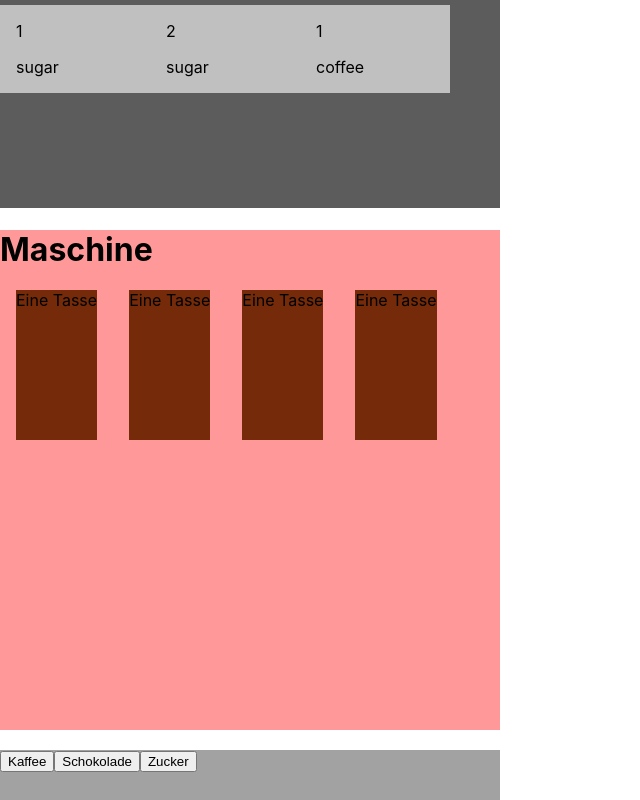
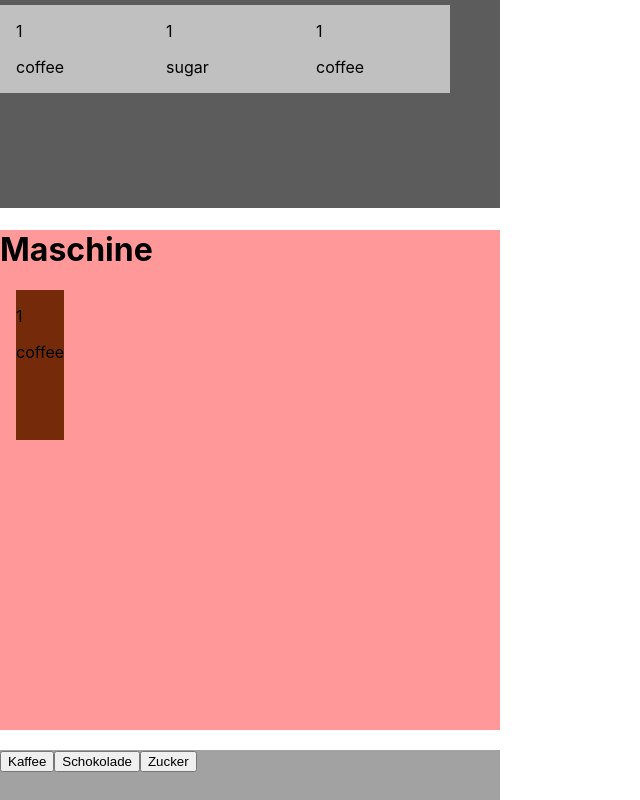
Before and after one commit to devolt5/brewing, a React (Create React App) app: page / in a window 1280 px wide. Both pictures are taken after a click on the button "Kaffee". Shown: the part 113-913 px from the top of the page, without its empty margins (0-640 px from the left). Built offline with nearby package versions, Linux system fonts and the light colour scheme.

Commit message:
Add clickhandler for controls

```diff
--- a/src/App.js
+++ b/src/App.js
@@ -6,13 +6,13 @@ import "./App.css";
 
 function App() {
   const [todos, setTodos] = useState([]);
+  const [cups, setCups] = useState([]);
   const todoLength = 3;
 
   useEffect(() => {
     let i = 0;
     while (i < todoLength) {
       setTodos(todos => {
-        console.log([...todos, randomizer()]);
         return [...todos, randomizer()];
       });
       i++;
@@ -29,12 +29,26 @@ function App() {
     };
   };
 
+  const handleClick = type => {
+    if (cups.length < 4) {
+      setCups(cups => {
+        return [
+          ...cups,
+          {
+            quantity: 1,
+            type: type
+          }
+        ];
+      });
+    }
+  };
+
   return (
     <React.Fragment>
       <Todolist todos={todos} />
-      <Coffeemachine />
+      <Coffeemachine cups={cups} />
       <br />
-      <Controlpanel />
+      <Controlpanel handleClick={handleClick} />
     </React.Fragment>
   );
 }
--- a/src/components/Coffeemachine/Coffeemachine.jsx
+++ b/src/components/Coffeemachine/Coffeemachine.jsx
@@ -1,9 +1,16 @@
-import React from 'react';
-import Cup from './Cup/Cup';
-import './Coffeemachine.css'
+import React from "react";
+import Cup from "./Cup/Cup";
+import "./Coffeemachine.css";
 
-export default function Todolist() {
-    return (
-        <div className="machine"><h1>Maschine</h1><Cup /></div>
-    );
-  }
+export default function Todolist({ cups }) {
+  console.log(cups);
+
+  return (
+    <div className="machine">
+      <h1>Maschine</h1>
+      {cups.map(cup => (
+        <Cup quantity={cup.quantity} type={cup.type} />
+      ))}
+    </div>
+  );
+}
--- a/src/components/Coffeemachine/Cup/Cup.jsx
+++ b/src/components/Coffeemachine/Cup/Cup.jsx
@@ -1,13 +1,11 @@
-import React from 'react';
-import './Cup.css'
+import React from "react";
+import "./Cup.css";
 
-export default function Cup() {
-    return (
-      <React.Fragment>
-        <div className="cup cup-1">Eine Tasse</div>
-        <div className="cup cup-2">Eine Tasse</div>
-        <div className="cup cup-3">Eine Tasse</div>
-        <div className="cup cup-4">Eine Tasse</div>
-      </React.Fragment>
-    );
-  }
+export default function Cup({ quantity, type }) {
+  return (
+    <div className="cup">
+      <p>{quantity}</p>
+      <p>{type}</p>
+    </div>
+  );
+}
--- a/src/components/Controlpanel/Controlpanel.jsx
+++ b/src/components/Controlpanel/Controlpanel.jsx
@@ -1,12 +1,30 @@
-import React from 'react';
-import './Controlpanel.css'
+import React from "react";
+import "./Controlpanel.css";
 
-export default function Controlpanel() {
-    return (
-      <div className="panel">
-        <button className="controlbutton" type="button">Kaffee</button>
-        <button className="controlbutton" type="button">Schokolade</button>
-        <button className="controlbutton" type="button">Zucker</button>
-      </div>
-    );
-  }
+export default function Controlpanel({ handleClick }) {
+  return (
+    <div className="panel">
+      <button
+        className="controlbutton"
+        onClick={() => handleClick("coffee")}
+        type="button"
+      >
+        Kaffee
+      </button>
+      <button
+        className="controlbutton"
+        onClick={() => handleClick("chocolate")}
+        type="button"
+      >
+        Schokolade
+      </button>
+      <button
+        className="controlbutton"
+        onClick={() => handleClick("sugar")}
+        type="button"
+      >
+        Zucker
+      </button>
+    </div>
+  );
+}
```
